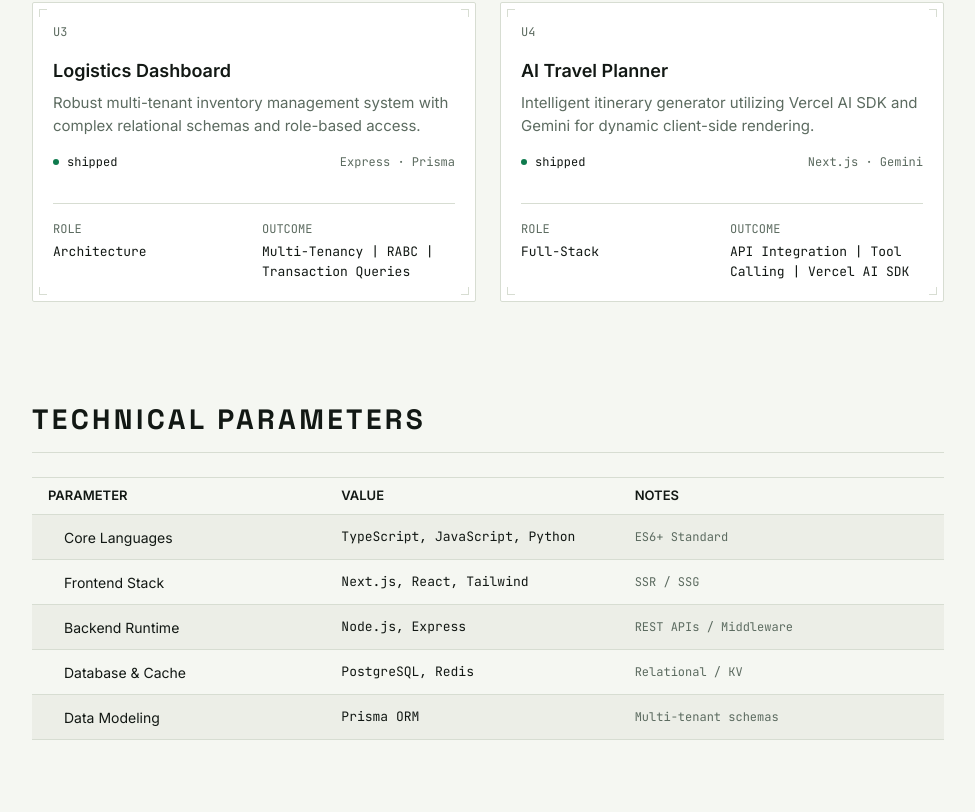
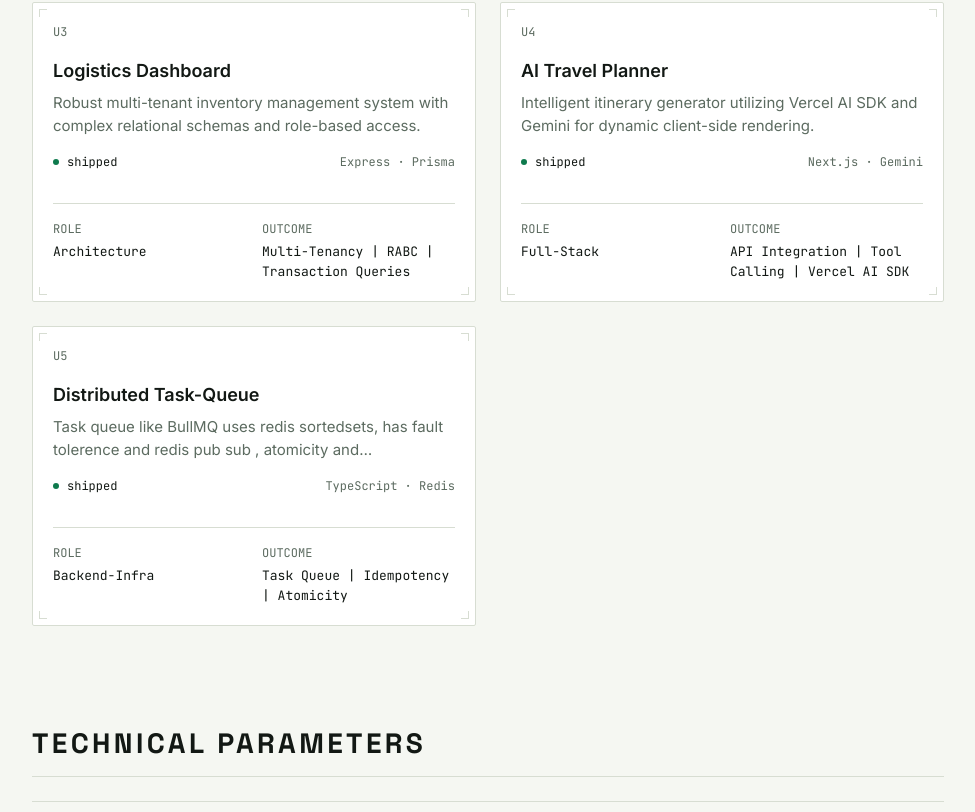
Before and after one commit to dushyant24bcon2017-collab/Personal-Portfolio-, a Next.js app: page / in a window 1280 px wide. Shown: the part 1759-2571 px from the top of the page, without its empty margins (152-1127 px from the left). Built offline with nearby package versions, Linux system fonts and the light colour scheme.

Commit message:
added new projet

```diff
--- a/app/page.tsx
+++ b/app/page.tsx
@@ -163,8 +163,9 @@ function TerminalWidget() {
     ls: () => [
       "U1  high-concurrency-api-gateway    [shipped]",
       "U2  tuple-cursor-pagination         [shipped]",
-      "U3  logistics-dashboard             [in progress]",
+      "U3  logistics-dashboard             [shipped]",
       "U4  ai-travel-planner               [shipped]",
+      "U4  distributed task_queue          [shipped]"
     ],
     "cat resume": () => {
       window.open(RESUME_URL, "_blank", "noopener,noreferrer");
@@ -479,6 +480,15 @@ export default function Home() {
       tech: "Next.js · Gemini",
       role: "Full-Stack",
       outcome: "API Integration | Tool Calling | Vercel AI SDK"
+    },
+    {
+      id: "U5",
+      title: "Distributed Task-Queue",
+      description: "Task queue like BullMQ uses redis sortedsets, has fault tolerence and redis pub sub , atomicity and idempotency",
+      status: "shipped",
+      tech: "TypeScript · Redis",
+      role: "Backend-Infra",
+      outcome: "Task Queue | Idempotency | Atomicity"
     }
   ];
 
```
